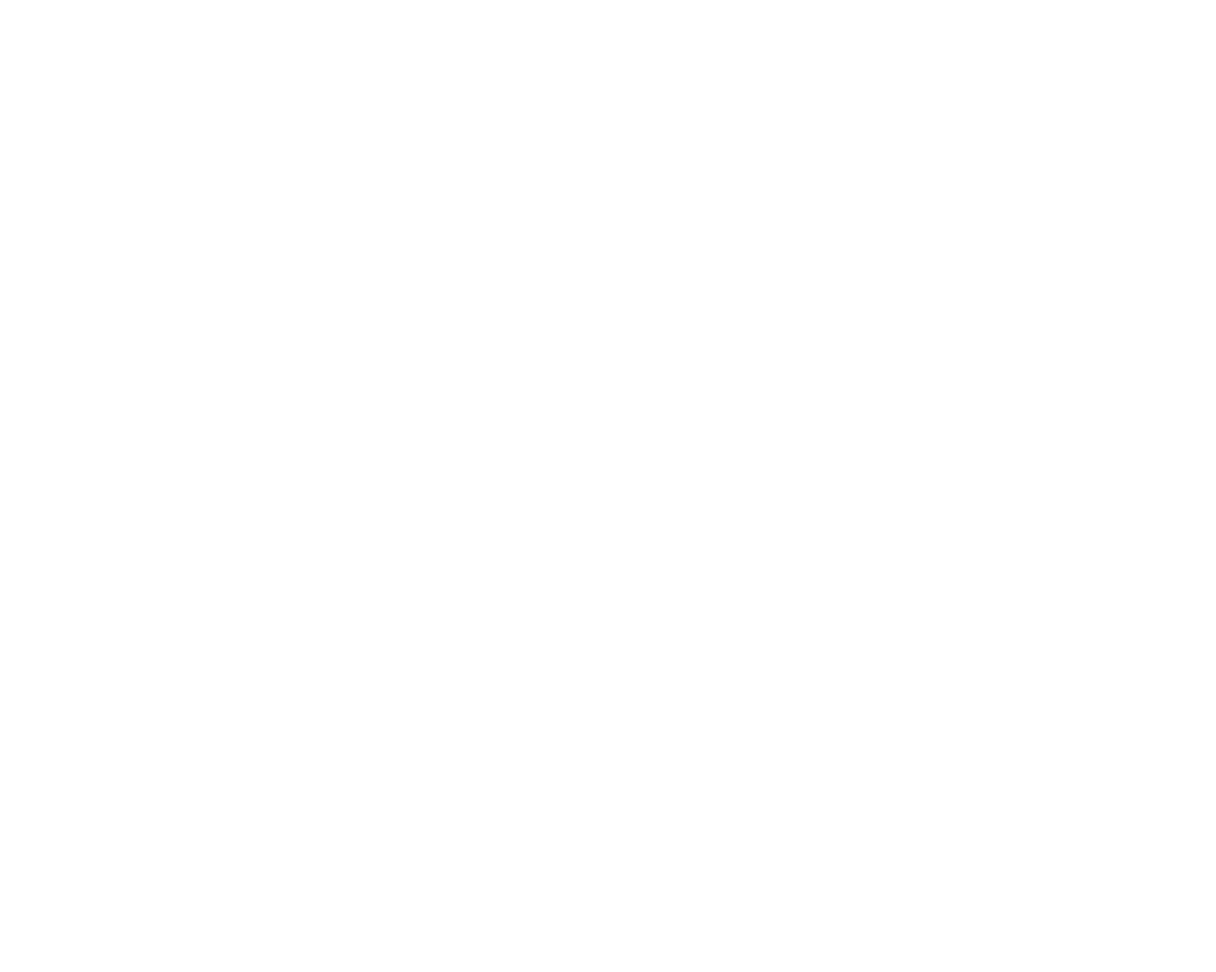
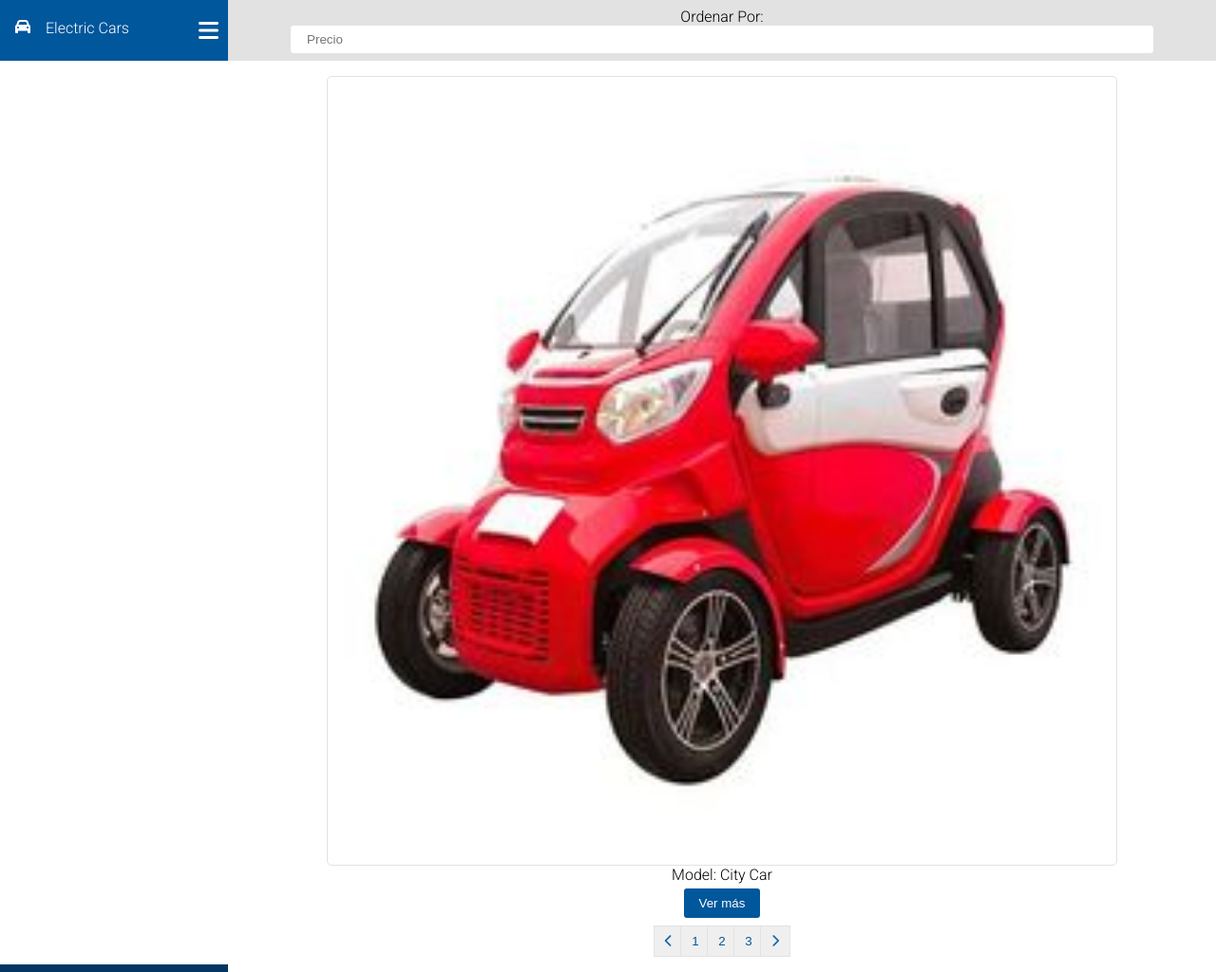
Before and after one commit to PabloCanelos/layaut-responsivo, a plain HTML site: page index.html in a window 1280 px wide. Shown: the top 1024 px of the page at 95% size. Before the commit the page ends 800 px from the top, so only its background shows below. Drawn offline with Linux system fonts and the light colour scheme.

Commit message:
codigo restaurado

```diff
--- a/asset/style.css
+++ b/asset/style.css
@@ -3,7 +3,7 @@
    padding: 0;
    box-sizing: border-box;
 }
-/*
+
 
 body {
     font-family: "Roboto", sans-serif;
@@ -19,31 +19,34 @@ body {
     "main"
     "footer";
 }
-header {
+header{
     grid-area: header;
-   flex-direction: column;
-    background-color: beige;
-    padding: 1rem;
+    background-color: #00579c;
+    height: 4rem;
     display: flex;
+    align-items: center;
+    width: 100%;
     justify-content: space-between;
-    background-color: #00579c;
-    color: #ffff;
+
 }
 .header-item{
     width: 100%;
     display: flex;
-    gap: 10px;
-    height: 3rem;
     justify-content: space-between;
-    align-items: center;
 }
 .header-icon{
     display: flex;
-    gap: 1em;
+    gap: 1rem;
+    color: #ffff;
+    padding-left: 1rem;
 }
+
 nav{
     grid-area: nav;
     background-color: aqua;
+    justify-content: center;
+    display: flex;
+    flex-direction: column;
     padding: 1rem;
     display: flex;
     flex-direction: column;
@@ -62,12 +65,6 @@ input{
 input::placeholder {
     padding-left: 10px;
 }
-main{
-    grid-area: main;
-    background-color: blueviolet;
-
-}
-
 .card{
 
     background-color: white;
@@ -87,10 +84,9 @@ main{
     border-radius: 5px;
     border: solid 1px #e2e2e2;
     padding: 1rem ;
-    /*width: 100%;
-    height: auto;*/
+    width: 80%;
+    height: auto;
 }
-
 .button-img{
     padding: 0.5rem;
     background-color: #00579c;
@@ -133,9 +129,218 @@ footer{
     flex-direction: column;
     height: 4rem;
     margin-top: auto;
+}
+@media (min-width: 576px) {
+    .grid-container{
+        display: grid;
+        grid-template-areas:
+        "header nav"
+        "header main"
+        "footer main"
+        ;
+        grid-template-columns: 15em auto;
+    }
+    header{
+        grid-template-columns: ;
+    }
+    .card-desktop{
+        display: grid;
+        grid-template-columns: 1fr 1fr 1fr 1fr;
+        gap: 10px;
+    }
+    .card-mobile{
+        display: none;
+    }
+    input {
+        width: 90%;
+    }
+}
 
+/*
+
+@media (min-width: 576px) {
+    .grid-container{
+        display: grid;
+        grid-template-areas:
+        "header nav"
+        "header main"
+        "footer main"
+        ;
+       grid-template-columns: 15rem auto;
+    }
+
+    .card-desktop{
+        display: grid;
+        grid-template-columns: 1fr 1fr 1fr 1fr;
+        gap: 10px;
+    }
+    .card-mobile{
+        display: none;
+    }
+    input {
+        width: 90%;
+    }
+}
+*/
+/*
+.navbar{
+    grid-area: nav;
+
+    padding: 1rem;
+    display: flex;
+    flex-direction: column;
+    align-items: center;
+    justify-content: center;
+    color: black;
+    height: 4rem;
+    background-color: #e2e2e2;
+}
+main{
+    grid-area: main;
+    background-color: aquamarine;
+}
+footer{
+    grid-area: footer;
+    background-color: orange;
+}
+@media (min-width: 576px){
+    .grid-container{
+        display: grid;
+        grid-template-areas:
+        "header nav"
+        "header main"
+        "footer main"
+     ;
+        grid-template-columns: 15rem auto;
+    }
+}
+.header-item{
+    width: 100%;
+    display: flex;
+    gap: 10px;
+    height: 3rem;
+    justify-content: space-between;
+    align-items: center;
+}
+header {
+    grid-area: header;
+    flex-direction: column;
+    background-color: beige;
+    padding: 1rem;
+    display: flex;
+    justify-content: space-between;
+    background-color: #00579c;
+    color: #ffff;
+}
+
+ /*
+.header-item{
+    width: 100%;
+    display: flex;
+    gap: 10px;
+    height: 3rem;
+    justify-content: space-between;
+    align-items: center;
+}
+    /*
+.nav-menu{
+
+    display: flex;
+    gap: 1em;
+}
+.navbar{
+    grid-area: nav;
+
+    padding: 1rem;
+    display: flex;
+    flex-direction: column;
+    align-items: center;
+    justify-content: center;
+    color: black;
+    height: 4rem;
+    background-color: #e2e2e2;
+}/*
+input{
+    width: 16rem;
+    padding: 0.5em;
+    border: none;
+    border-radius: 3px;
+}
+input::placeholder {
+    padding-left: 10px;
+}
+main{
+    grid-area: main;
+    background-color: blueviolet;
 
 }
+
+.card{
+
+    background-color: white;
+    border-radius: 3px;
+    display: flex;
+    flex-direction: column;
+    justify-content: center;
+    align-items: center;
+    background-color: white;
+    padding-top: 1rem;
+    border-radius: 3px;
+   /* border: solid 1px  #e2e2e2;*/
+
+}
+/*
+.card img{
+    border-radius: 5px;
+    border: solid 1px #e2e2e2;
+    padding: 1rem ;
+    /*width: 100%;
+    height: auto;*/
+}
+/*
+.button-img{
+    padding: 0.5rem;
+    background-color: #00579c;
+    color: #ffff;
+    border: none;
+    width: 5rem;
+    border-radius: 3px;
+    margin-top: 5px;
+}
+.num-button{
+    padding: 8px;
+    gap: 0;
+    margin: -2px;
+    border: solid 1px #e2e2e2;
+    width: 2rem;
+    color: #00579c;
+    margin-top: 0.5rem;
+    margin-bottom: 0.5rem;
+}
+.button-container{
+    display: flex;
+    justify-content: center;
+    align-items: center;
+    background-color: #ffff;
+}
+.card-description{
+    display: flex;
+    flex-direction: column;
+    justify-content: center;
+    align-items: center;
+}
+footer{
+    grid-area: footer;
+    background-color: #033761;
+    color: #ffff;
+    justify-content: center;
+    align-content: center;
+    align-items: center;
+    display: flex;
+    flex-direction: column;
+    height: 4rem;
+    margin-top: auto;
+}*//*
 @media (min-width: 576px) {
     .grid-container{
         display: grid;
@@ -165,7 +370,7 @@ footer{
 
 
 
-
+*//*
 @media (max-width: 576px){
     .card-desktop{
         display: none;
--- a/index.html
+++ b/index.html
@@ -1,13 +1,59 @@
-<!DOCTYPE html>
 <!DOCTYPE html>
 <html lang="en">
 <head>
-	<meta charset="UTF-8">
-	<meta name="viewport" content="width=device-width, initial-scale=1.0">
-	<title>Document</title>
-	<link rel="stylesheet" href="asset/style.css">
+    <meta charset="UTF-8">
+    <script src="https://kit.fontawesome.com/d187c8d53a.js" crossorigin="anonymous"></script>
+    <link rel="preconnect" href="https://fonts.googleapis.com">
+    <link rel="preconnect" href="https://fonts.gstatic.com" crossorigin>
+    <link href="https://fonts.googleapis.com/css2?family=Roboto:ital,wght@0,100;0,300;0,400;0,500;0,700;0,900;1,100;1,300;1,400;1,500;1,700;1,900&display=swap" rel="stylesheet">
+    <meta name="viewport" content="width=device-width, initial-scale=1.0">
+    <title>Document</title>
+    <link rel="stylesheet" href="asset/style.css">
 </head>
 <body>
+	<div class="grid-container">
+	<header>
+	<div class="header-item">
+		<div class="header-icon">
+		  <i class="fa-solid fa-car" style="color: #ffffff;"></i>
+      <p>Electric Cars</p>
+	  </div>
+		<i class="fa-solid fa-bars" style="color: #ffffff; font-size: 1.5rem; margin-right: 10px;" ></i>
+	</div>
+</header>
+<nav class="nabvar">
+	<p>Ordenar Por:</p>
+	<input type="text" placeholder="Precio">
+</nav>
+	<main>
+		<section>
 
+      <article class="card">
+        <img class="slider" src="asset/imagenes/auto electrico.jpg" alt="">
+        <div class="card-description">
+          <P>Model: City Car</P>
+          <button class="button-img">Ver más</button>
+        </div>
+      </article>
+
+
+      <div class="button-container">
+        <button class="num-button"><i class="fa-solid fa-chevron-left" style="color: #0e66aa;"></i></button>
+        <button class="num-button">1</button>
+        <button class="num-button">2</button>
+        <button class="num-button">3</button>
+        <button class="num-button"><i class="fa-solid fa-chevron-right" style="color: #0e66aa;"></i></button>
+
+      </div>
+    </section>
+	</main>
+	<footer>
+		<div>
+			<i class="fa-brands fa-square-facebook"></i>
+			<i class="fa-brands fa-instagram"></i>
+		</div>
+		<p>Todos los derechos reservados</p>
+	</footer>
+</div>
 </body>
 </html>
```
